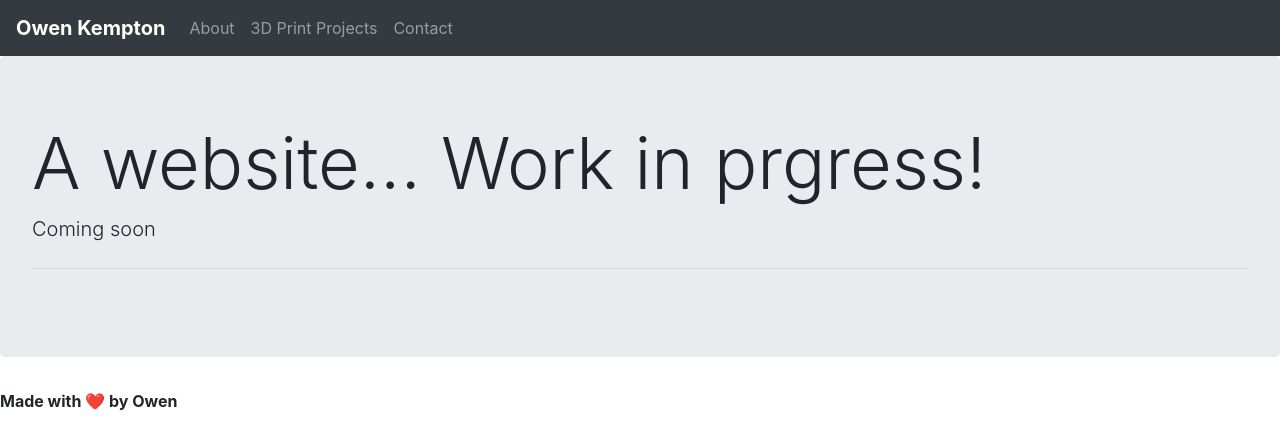
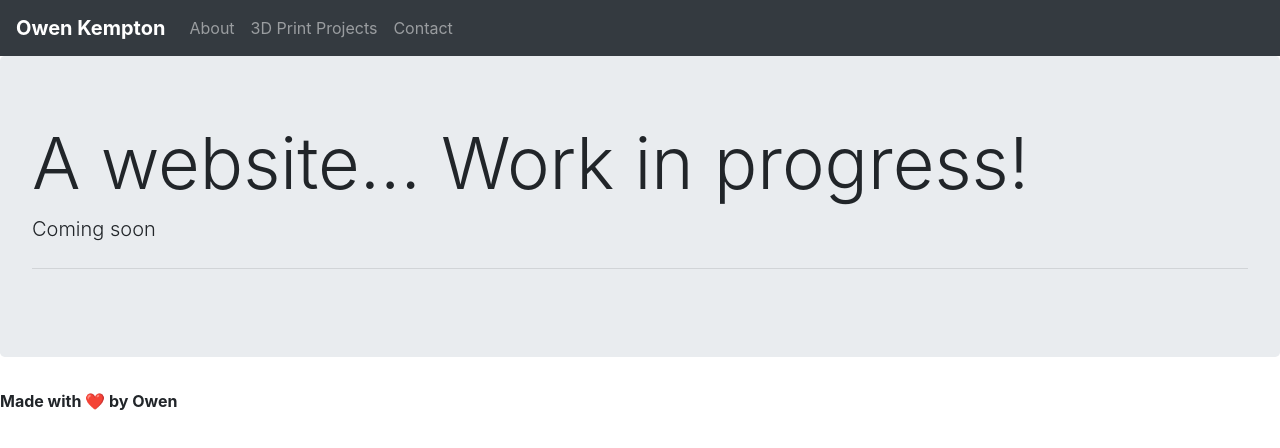
Before and after one commit to owenk23/Portfolio_nuxtjs, a Nuxt app: page / in a window 1280 px wide. Shown: the top 448 px of the page. Built offline with nearby package versions, Linux system fonts and the light colour scheme.

Commit message:
Fixed typo

```diff
--- a/components/MainContent.vue
+++ b/components/MainContent.vue
@@ -2,7 +2,7 @@
 <template>
     <div>
   <b-jumbotron>
-    <template #header>A website... Work in prgress!</template>
+    <template #header>A website... Work in progress!</template>
 
     <template #lead>
       Coming soon
```
